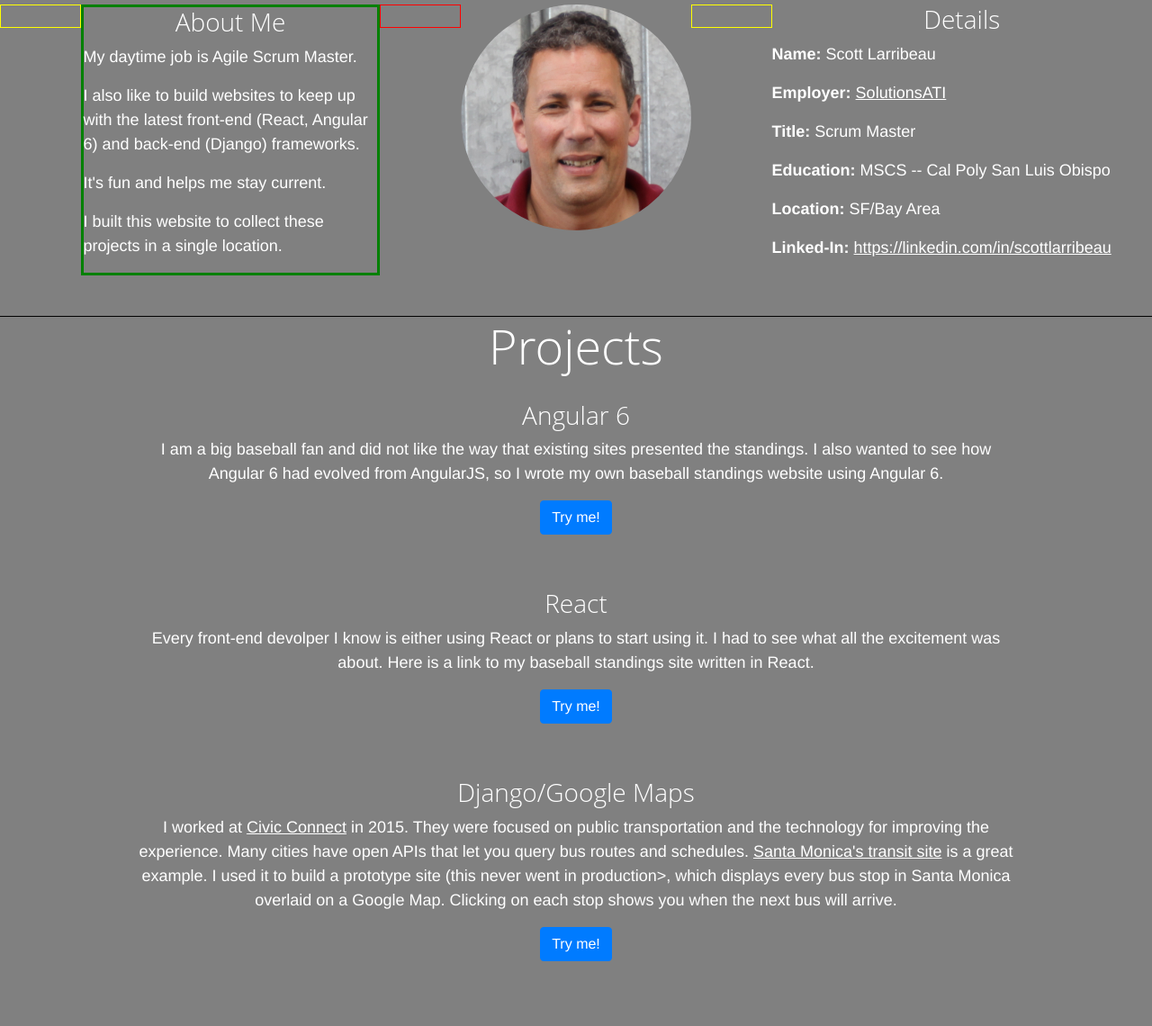
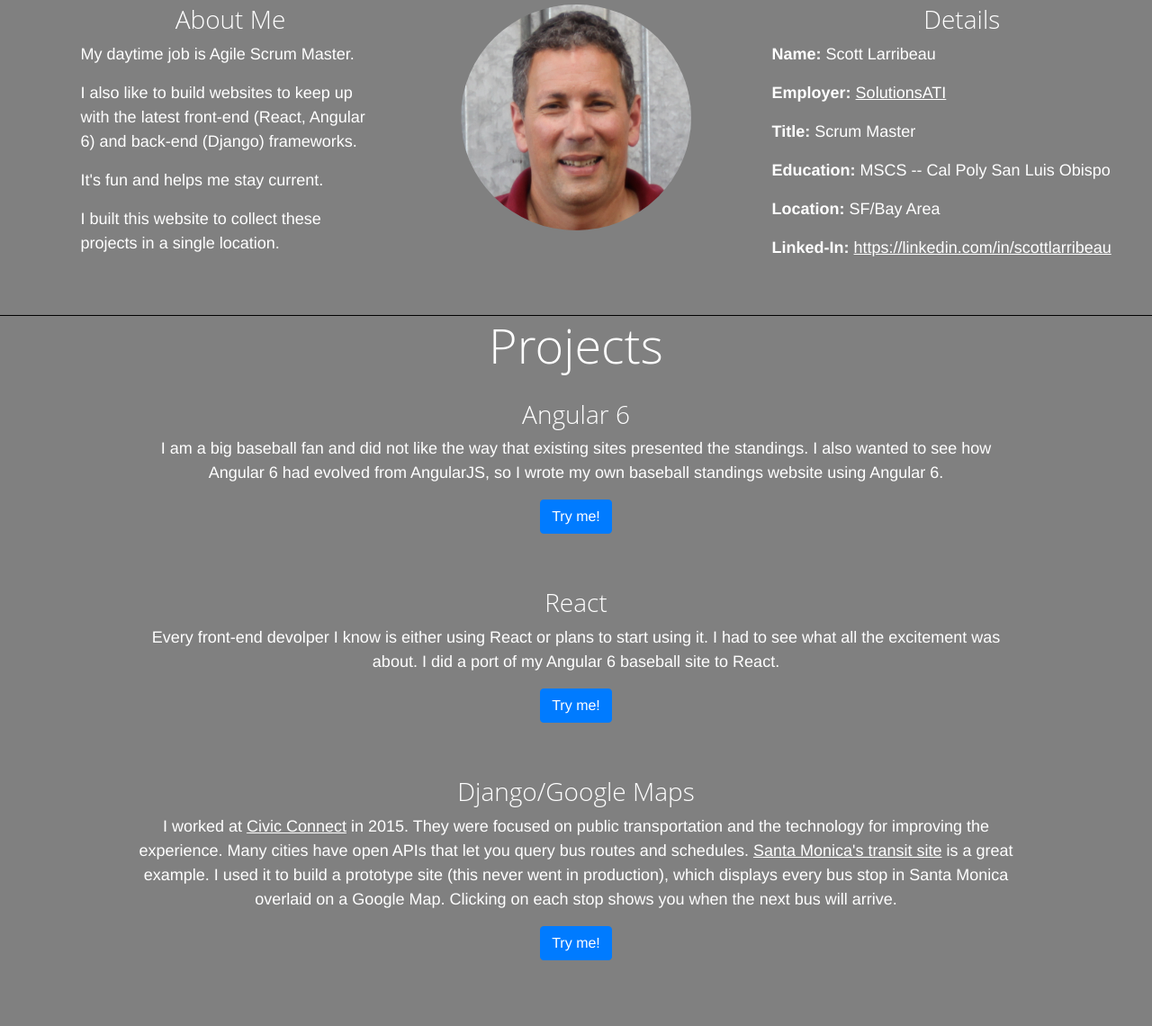
Before and after one commit to slarribeau/home_page, a plain HTML site: page index.html in a window 1280 px wide. Shown: the part 800-1940 px from the top of the page at 90% size. Drawn offline with nearby package versions, Linux system fonts and the light colour scheme.

Commit message:
almost final polish

```diff
--- a/index.html
+++ b/index.html
@@ -142,20 +142,17 @@
   .fill {
     float:left;
     width:7%;
-    border:solid 1px yellow;
   }
 
   .fill_center {
     float:left;
     width:7%;
-    border:solid 1px red;
   }
 
   .left {
     float:left;
     width:26%;
     text-align: left;
-    border:solid 3px green;
   }
 
   .center {
@@ -291,10 +288,9 @@
         <div class="inner_box">
             <h2>React</h2>
             <p>Every front-end devolper I know is either using React or plans to start using it.
-              I had to see what all the excitement was about. Here is a
-              <a href="/react/baseball/build" target="_blank">link</a> to my baseball standings
-              site written in React. </p>
-            <a href="/angular" target="_blank" class="btn btn-primary">Try me!</a>
+              I had to see what all the excitement was about. I did a port of my Angular 6 baseball site to
+              React. </p>
+            <a href="/react/baseball/build/" target="_blank" class="btn btn-primary">Try me!</a>
         </div>
         <div class="inner_box">
             <h2>Django/Google Maps</h2>
@@ -303,7 +299,7 @@
               transportation and the technology for improving the experience. Many cities
               have open APIs that let you query bus routes and schedules.
               <a href="http://gtfs.bigbluebus.com/" target="_blank">Santa Monica's transit site</a>
-              is a great example. I used it to build a prototype site (this never went in production></a>,
+              is a great example. I used it to build a prototype site (this never went in production)</a>,
               which displays every bus stop in Santa Monica overlaid on a Google Map.
               Clicking on each stop shows you when the next bus will arrive.
             </p>
```
